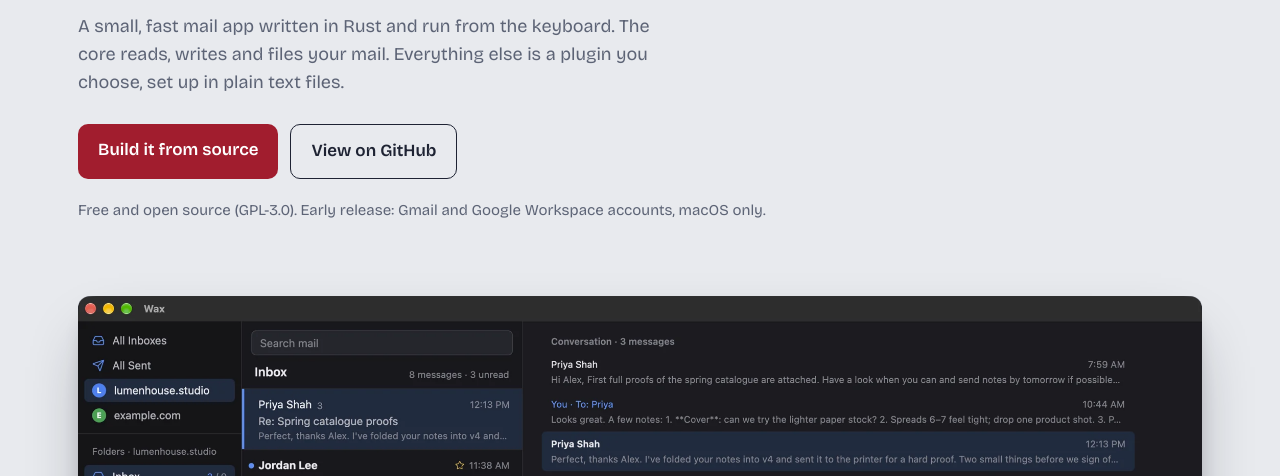
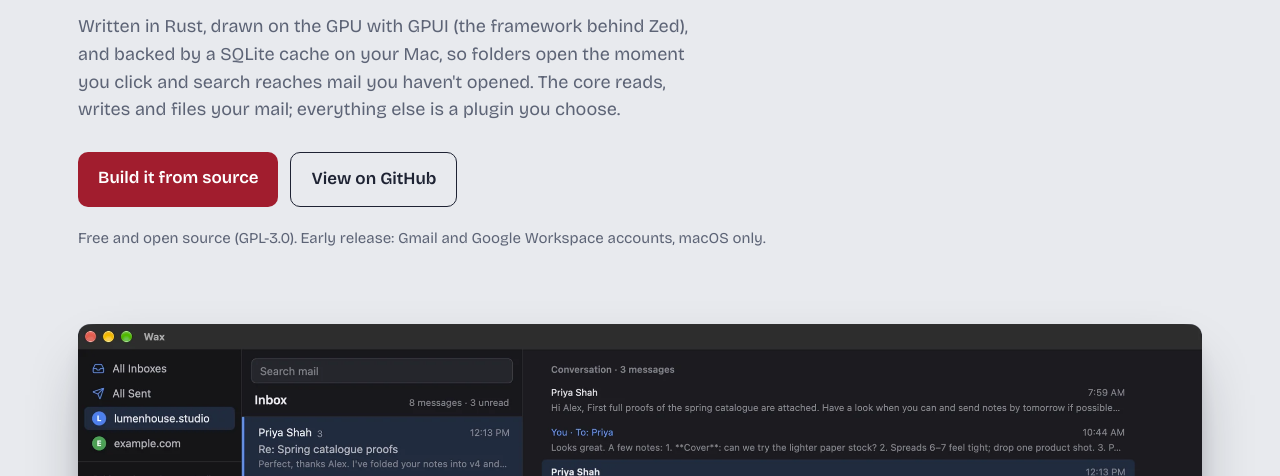
Before and after one commit to tekanic/wax, a plain HTML site: page docs/index.html in a window 1280 px wide. Shown: the part 324-800 px from the top of the page. Drawn offline with nearby package versions, Linux system fonts and the light colour scheme.

Commit message:
Lead the site and README with Rust, GPUI and SQLite
Co-Authored-By: Claude Opus 5.5 <noreply@anthropic.com>
Claude-Session: https://claude.ai/code/session_017aMMxvYQ57xKudWuFC4XiA

```diff
--- a/docs/index.html
+++ b/docs/index.html
@@ -4,7 +4,7 @@
 <meta charset="utf-8">
 <meta name="viewport" content="width=device-width, initial-scale=1">
 <title>Wax — mail for the Mac</title>
-<meta name="description" content="Wax is a small, keyboard-first mail app for the Mac, written in Rust. The core does mail; everything else is a plugin.">
+<meta name="description" content="Wax is a keyboard-first Mac mail app written in Rust, drawn on the GPU with GPUI and backed by a local SQLite cache. The core does mail; everything else is a plugin.">
 <link rel="icon" type="image/png" href="wax-icon-1024.png">
 <link rel="canonical" href="https://tekanic.github.io/wax/">
 <meta property="og:title" content="Wax — mail for the Mac">
@@ -27,7 +27,7 @@
 <div class="wrap hero">
   <h1 class="word">wax</h1>
   <p class="line">Mail for the Mac. The rest is plugins.</p>
-  <p class="sub">A small, fast mail app written in Rust and run from the keyboard. The core reads, writes and files your mail. Everything else is a plugin you choose, set up in plain text files.</p>
+  <p class="sub">Written in Rust, drawn on the GPU with GPUI (the framework behind Zed), and backed by a SQLite cache on your Mac, so folders open the moment you click and search reaches mail you haven't opened. The core reads, writes and files your mail; everything else is a plugin you choose.</p>
   <div class="cta">
     <a class="btn primary" href="guide/#install">Build it from source</a>
     <a class="btn ghost" href="https://github.com/tekanic/wax">View on GitHub</a>
```
Also changed, not shown: 1 other file.
